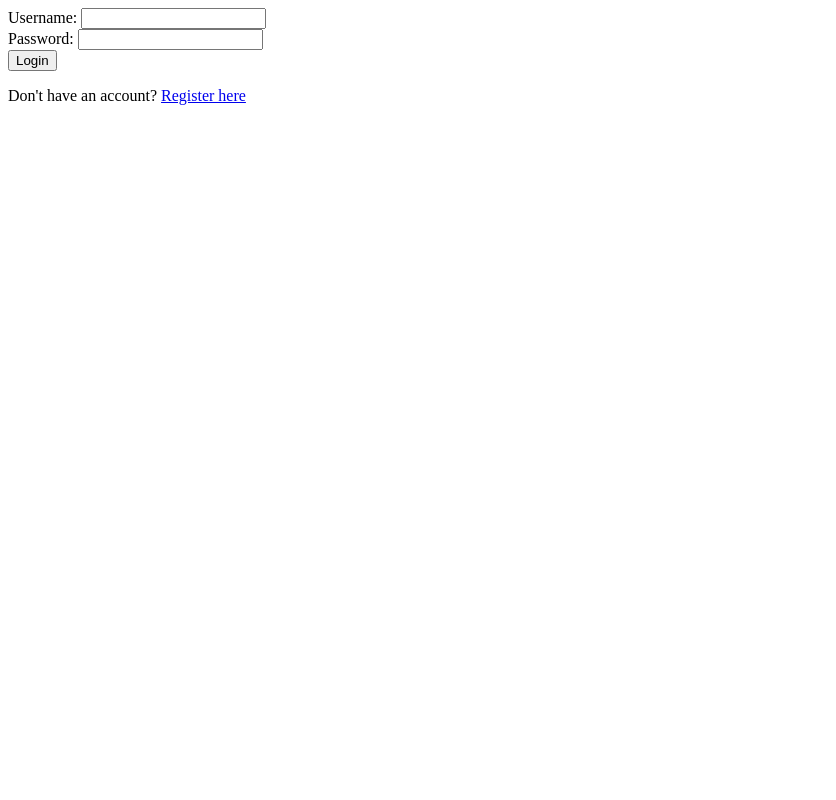
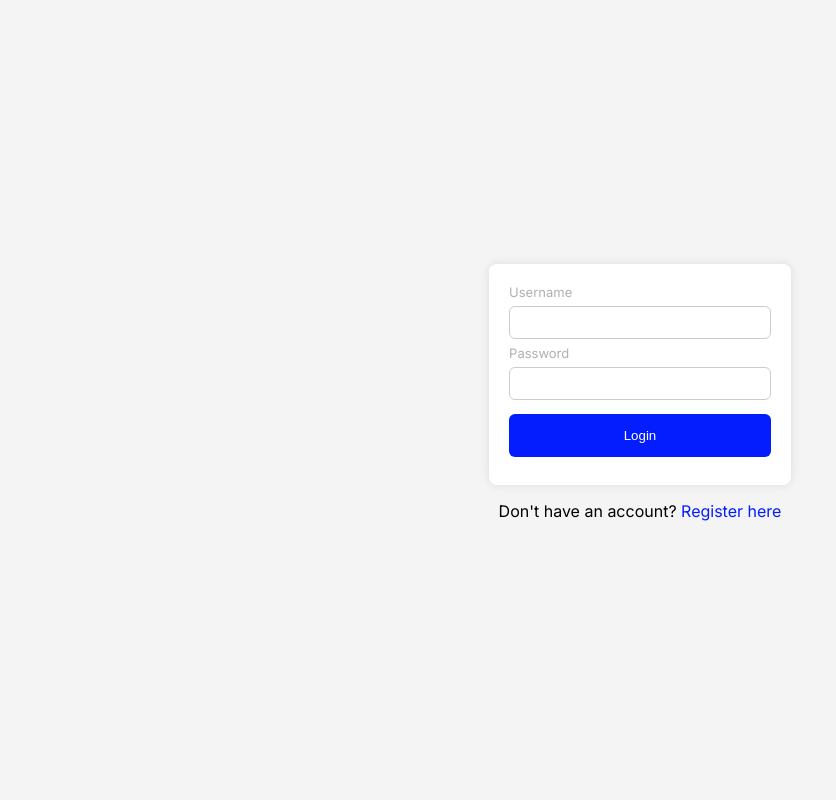
Before and after one commit to Johnhi19/ccbda_project, a Python web app: template project/flask/templates/login.html in a window 1280 px wide. Shown: the whole page, without its empty margins (0-836 px from the left). Run offline with Jinja, Linux system fonts and the light colour scheme; the template is opened without the code that fills it, so the values that code supplies are empty.

Commit message:
Login and Register pages redesigned

```diff
--- a/project/flask/templates/login.html
+++ b/project/flask/templates/login.html
@@ -1,14 +1,74 @@
 <!DOCTYPE html>
 <html>
-  <head>
+<head>
     <title>Login</title>
-  </head>
-  <body>
+    <link href="https://fonts.googleapis.com/css2?family=Inter:wght@400;700&display=swap" rel="stylesheet">
+    <style>
+        body {
+            font-family: 'Inter', sans-serif; /* Changed to Inter to match the font link */
+            background-color: #f4f4f4;
+            display: flex;
+            flex-direction: column;
+            justify-content: center;
+            align-items: center;
+            height: 100vh;
+            margin: 0;
+        }
+
+        form {
+            background: white;
+            font-size: small;
+            padding: 20px;
+            border-radius: 8px;
+            box-shadow: 0 0 10px rgba(0, 0, 0, 0.1);
+            font-weight: 500;
+        }
+
+        input[type="text"], input[type="password"] {
+            width: 100%;
+            padding: 8px;
+            margin: 6px 0;
+            display: inline-block;
+            border: 1px solid #ccc;
+            box-sizing: border-box;
+            border-radius: 6px;
+        }
+
+        input[type="submit"] {
+            background-color: #031DFF;
+            color: white;
+            padding: 14px 20px;
+            margin: 8px 0;
+            border: none;
+            border-radius: 6px;
+            cursor: pointer;
+            width: 100%;
+        }
+
+        input[type="submit"]:hover {
+            background-color: #3B4DF3;
+        }
+
+        label {
+            color: #00000050
+        }
+
+        a {
+            color: #031DFF;
+            text-decoration: none;
+        }
+
+        a:hover {
+            text-decoration: underline;
+        }
+    </style>
+</head>
+<body>
     <form action="" method="post">
-      Username: <input type="text" name="username" /><br />
-      Password: <input type="password" name="password" /><br />
-      <input type="submit" value="Login" />
+        <label for="username">Username</label> <input type="text" id="username" name="username" /><br />
+        <label for="password">Password</label> <input type="password" id="password" name="password" /><br />
+        <input type="submit" value="Login" />
     </form>
     <p>Don't have an account? <a href="/register">Register here</a></p>
-  </body>
+</body>
 </html>
```
Also changed, not shown: project/flask/templates/register.html (+60 -3 lines).
